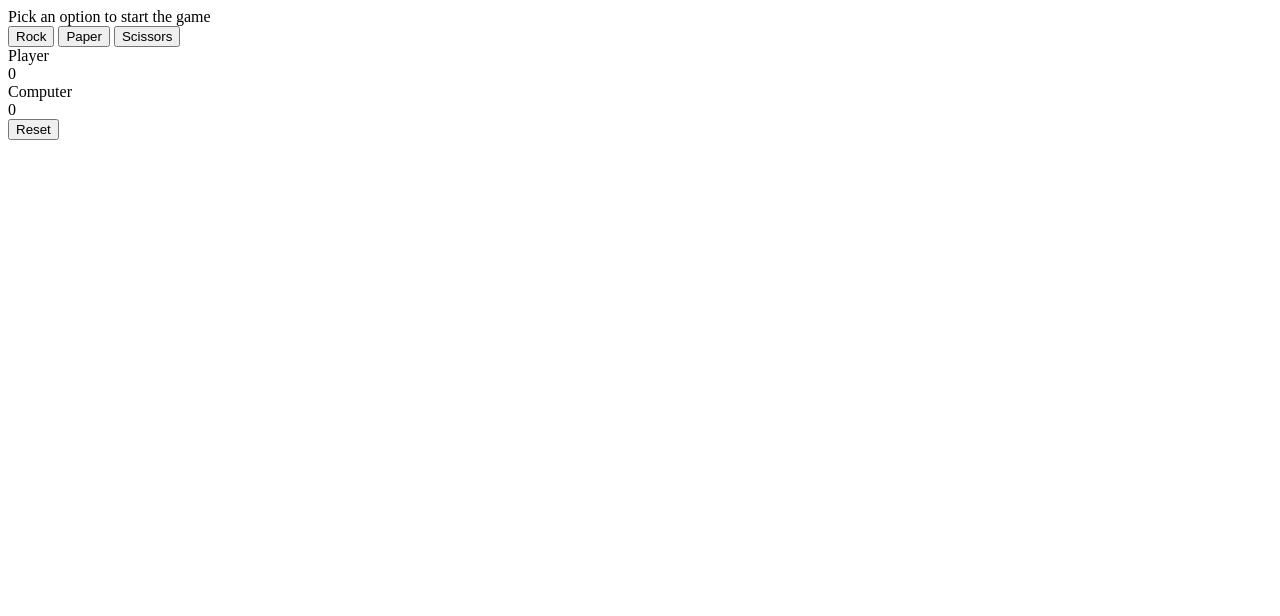
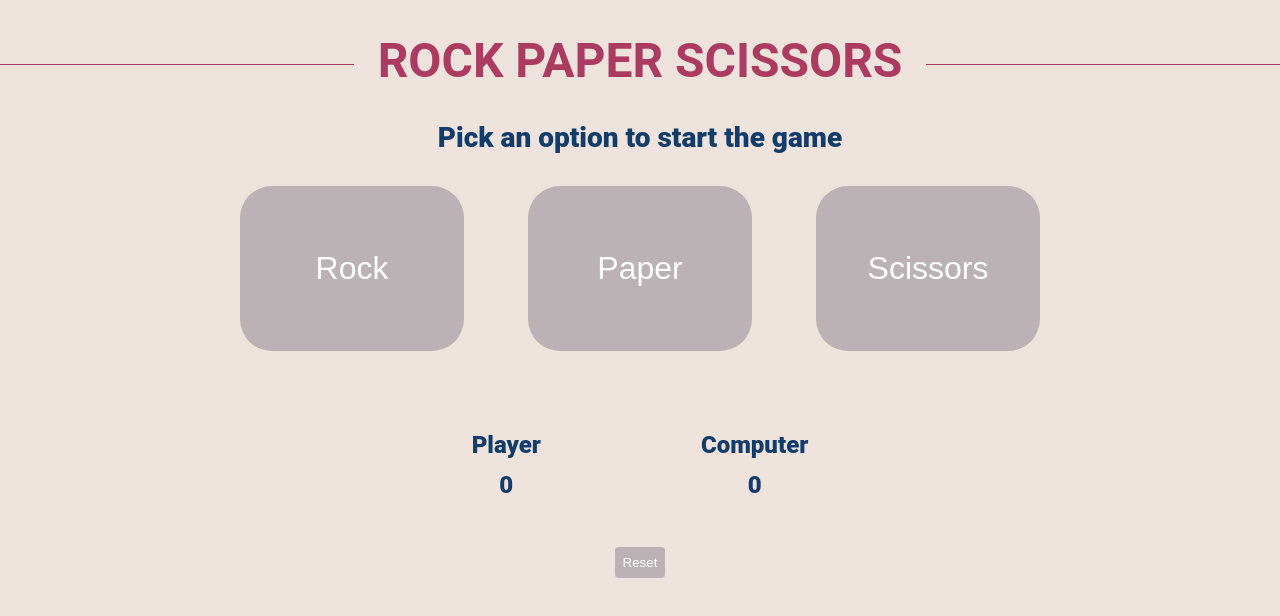
Before and after one commit to Blissterrz/foundations-rock-paper-scissors, a plain HTML site: page index.html in a window 1280 px wide. Drawn offline with Linux system fonts and the light colour scheme.

Commit message:
Add style to the website

```diff
--- a/index.html
+++ b/index.html
@@ -4,23 +4,28 @@
     <meta charset="UTF-8">
     <meta http-equiv="X-UA-Compatible" content="IE=edge">
     <meta name="viewport" content="width=device-width, initial-scale=1.0">
+    <link rel="stylesheet" href="./style.css">
     <title>rock-paper-scissors</title>
 </head>
 <body>
-    <script src="./script.js" defer>
-    </script>
+    <h1 class='title'>ROCK PAPER SCISSORS</h1>
     <div class="feed"> Pick an option to start the game </div>
     <div class="container">
         <button class="btn rock">Rock</button>
         <button class="btn paper">Paper</button>
         <button class="btn scissors">Scissors</button>
     </div>
-    <div class ='scorecard'>
-        <div class="player">Player</div>
-        <div class="player score">0</div>
-        <div class="computer">Computer</div>
-        <div class="computer score">0</div>
+    <div id='scorecardContainer'>
+        <div class="player scorecard">
+            <div class="player">Player</div>
+            <div class="player score">0</div>
+        </div>
+        <div class="computer scorecard">
+            <div class="computer">Computer</div>
+            <div class="computer score">0</div>
+        </div>
     </div>
     <button class="reset">Reset</button>
+    <script src="./script.js" defer></script>
     </body>
 </html>
--- /dev/null
+++ b/style.css
@@ -0,0 +1,105 @@
+body {
+    margin: 0;
+    padding: 0;
+    font-family:  quicksand, roboto, sans-serif ;
+    background-color: #eee2dc;
+}
+
+h1 {
+    text-align: center;
+    color: #ac3b61;
+    font-size: 48px;
+}
+
+h1 {
+    overflow: hidden;
+    text-align: center;
+  }
+
+  h1:before,
+  h1:after {
+    background-color: #ac3b61;
+    content: "";
+    display: inline-block;
+    height: 1px;
+    position: relative;
+    vertical-align: middle;
+    width: 50%;
+  }
+
+  h1:before {
+    right: 0.5em;
+    margin-left: -50%;
+  }
+
+  h1:after {
+    left: 0.5em;
+    margin-right: -50%;
+  }
+
+.feed {
+    text-align: center;
+    color: #123c69;
+    font-size: 28px;
+    font-weight: 920;
+}
+
+.btn {
+    padding: 2em 1em;
+    font-size: 32px;
+    background-color: #bab2b5;
+    color: white;
+    border-radius: 1em;
+    border: 0px;
+    width: 7em;
+    text-align: center;
+}
+
+.btn:hover {
+    background-color: rgb(76, 184, 235);
+    cursor: pointer;
+}
+
+.container {
+    display: flex;
+    justify-content: center;
+    align-items: center;
+    margin: 2em ;
+    gap: 4em;
+    flex: 1;
+}
+
+#scorecardContainer {
+    display: flex;
+    gap : 4em;
+    justify-content: center;
+    align-items: center;
+}
+
+.scorecard {
+    display: flex;
+    flex-direction: column;
+    justify-content: center;
+    align-items: center;
+    color: #123c69;
+    gap: 0.5em;
+    margin: 2em;
+    font-size: 24px;
+    font-weight: 900;
+}
+
+.reset {
+    display: block;
+    padding: 8px;
+    margin: auto ;
+    background-color: #bab2b5;
+    color: white;
+    border: 0px;
+    text-align: center;
+    border-radius: 4px;
+}
+
+.reset:hover {
+    background-color: rgb(76, 184, 235);
+    cursor: pointer;
+}
```
